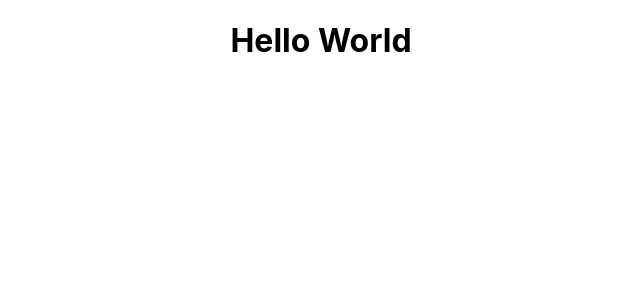
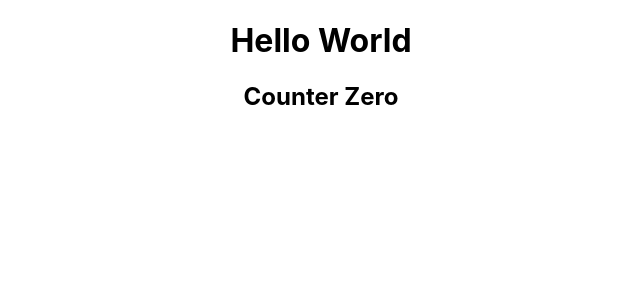
Before and after one commit to Nhu-Natalie/react-ducdo, a React (Create React App) app: page / in a window 1280 px wide. Shown: the top 300 px of the page, without its empty margins (319-959 px from the left). Built offline with nearby package versions, Linux system fonts and the light colour scheme.

Commit message:
embedding expressions

```diff
--- a/src/App.js
+++ b/src/App.js
@@ -1,23 +1,11 @@
-import logo from "./logo.svg";
 import "./App.css";
-
-// // import tất cả
-// import * as constantAll from "./constants/constant";
-
-// console.log(constantAll);
-// // Lấy biến name
-// console.log(constantAll.name);
-
-// Dùng DESTRUCTURING
-import { name, job } from "./constants/constant";
-console.log(name);
-// Lấy biến name
-console.log(job);
+import Counter from "./components/Counter";
 
 function App() {
   return (
     <div className="App">
       <h1>Hello World</h1>
+      <Counter />
     </div>
   );
 }
--- /dev/null
+++ b/src/components/Counter.js
@@ -0,0 +1,30 @@
+import { useState } from "react";
+
+function Counter() {
+  const [counter, setCounter] = useState(0);
+
+  const formatZero = function () {
+    if (counter == 0) {
+      return <span>Zero</span>;
+    } else if (counter == 1) {
+      return <span>One</span>;
+    } else {
+      return <span>{counter}</span>;
+    }
+  };
+
+  return <h2>Counter {formatZero()}</h2>;
+}
+
+// function Counter() {
+//   const [counter, setCounter] = useState(0);
+
+//   const formatZero = function () {
+//     return counter == 0 ? "Zero" : counter;
+//   };
+
+//   // return <h2>Counter {counter == 0 ? "Zero" : counter}</h2>;
+//   return <h2>Counter {formatZero()}</h2>;
+// }
+
+export default Counter;
--- a/src/constants/constant.js
+++ /dev/null
@@ -1,8 +0,0 @@
-// export const name = "ducdo";
-
-// export const job = "it";
-
-const name = "ducdo";
-const job = "it";
-
-export { name, job };
```
